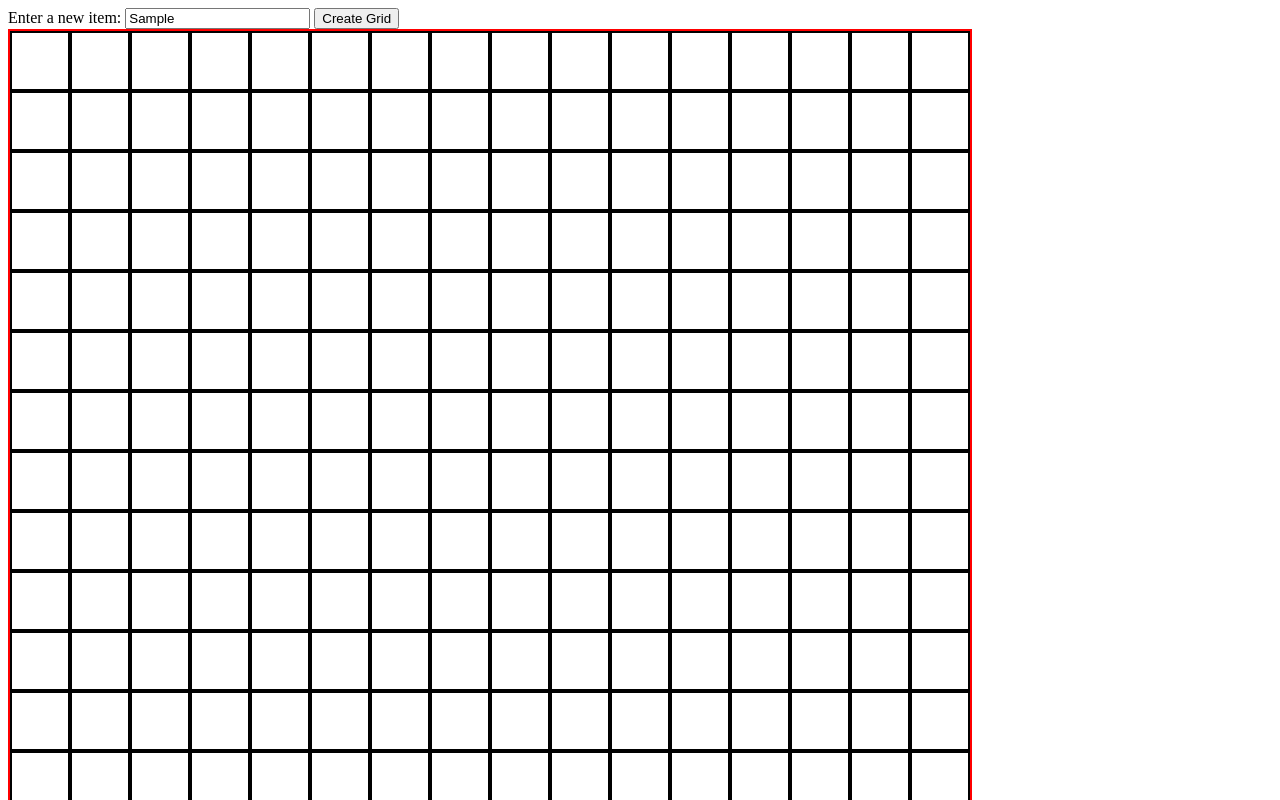
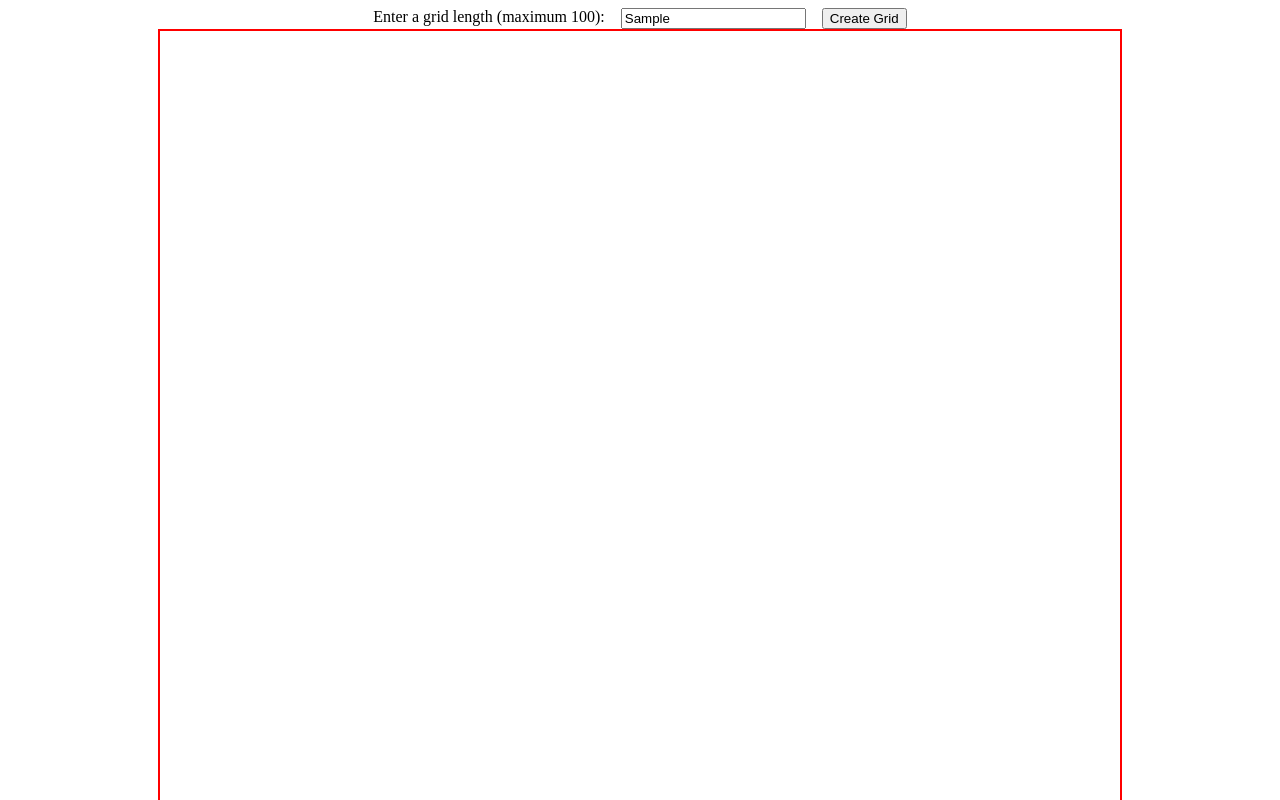
Before and after one commit to RyanandTay/etch-a-sketch, a plain HTML site: page index.html in a window 1280 px wide. Both pictures are taken after typing "Sample" into the empty fields and a click on the button "Create Grid". Shown: the top 800 px of the page. Drawn offline with Linux system fonts and the light colour scheme.

Commit message:
Add user input for grid size
Allow users to set the number of squares per side through an input box.
Grid container is now generated dynamically in JavaScript and replaced
whenever a new grid is created.

```diff
--- a/index.html
+++ b/index.html
@@ -8,9 +8,12 @@
     <script src="script.js" defer></script>
 </head>
 <body>
-    <label for="item">Enter a new item:</label>
-    <input type="text" name="item" id="item">
-    <button class="gridButton">Create Grid</button>
+    <div class="interactiveHeader">
+        <label for="item">Enter a grid length (maximum 100):</label>
+        <input type="text" name="item" id="item">
+        <button class="gridButton">Create Grid</button>
+    </div>
+
     <div class="container"></div>
 </body>
 </html>
--- a/script.js
+++ b/script.js
@@ -1,17 +1,36 @@
 const runGridButton = document.querySelector(".gridButton");
 runGridButton.addEventListener("click", createGrid);
 
+const inputText = document.querySelector("#item");
+
 const container = document.querySelector(".container");
+
 let containerSize = 960;
 let squaresPerSide = 16;
-let pixelSize = 960 / squaresPerSide;
 
 function createGrid() {
-    container.style.cssText = "display: flex; flex-wrap: wrap; height: 960px; width: 960px; border: 2px solid red;";
+    const existingGrid = document.querySelector(".gridContainer");
+    if (existingGrid) {
+        container.removeChild(existingGrid);
+    }
+
+    if (inputText.value === "") {
+        squaresPerSide = 20;
+    } else {
+        squaresPerSide = +inputText.value;
+    }
+
+    let pixelSize = 960 / squaresPerSide;
+
+    const gridContainer = document.createElement("div");
+    container.appendChild(gridContainer);
+    gridContainer.className = "gridContainer";
+
+    gridContainer.style.cssText = "display: flex; flex-wrap: wrap; height: 960px; width: 960px; border: 2px solid red;";
     for (let i = 0; i < (Math.pow(squaresPerSide, 2)); i++) {
         let loopPixel = document.createElement("div");
         loopPixel.className = "gridClass";
-        container.appendChild(loopPixel);
+        gridContainer.appendChild(loopPixel);
     }
 
     gridArray = [...document.querySelectorAll(".gridClass")];
--- a/styles.css
+++ b/styles.css
@@ -0,0 +1,11 @@
+.interactiveHeader {
+    display: flex;
+    flex-direction: row;
+    justify-content: center;
+    gap: 1rem;
+}
+
+.container {
+    display: flex;
+    justify-content: center;
+}
```
